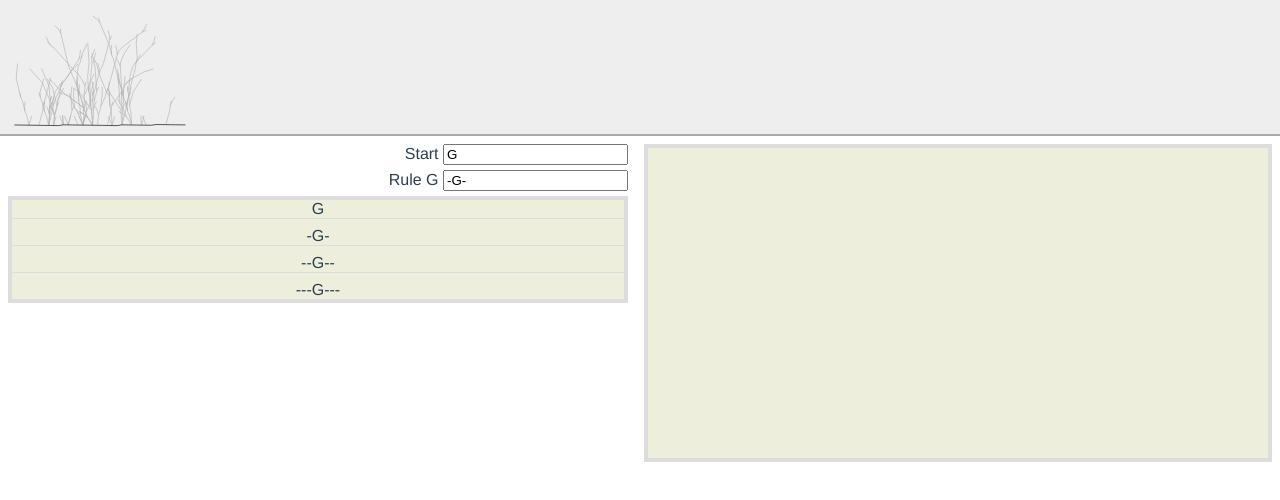
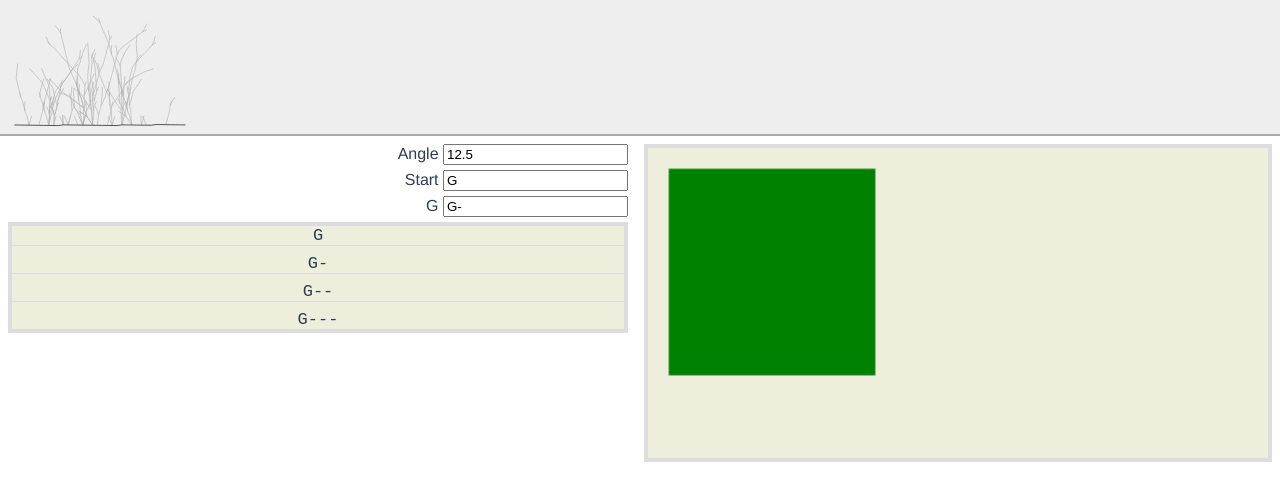
Before and after one commit to martinxyz/burningforest, a Vue app: page / in a window 1280 px wide. Shown: the top 500 px of the page. Built offline with nearby package versions, Linux system fonts and the light colour scheme.

Commit message:
automatic list of active rules

```diff
--- a/package.json
+++ b/package.json
@@ -11,6 +11,7 @@
     "build": "node build/build.js"
   },
   "dependencies": {
+    "lodash": "^4.17.4",
     "paper": "^0.11.5",
     "vue": "^2.5.2"
   },
--- a/src/components/HelloL.vue
+++ b/src/components/HelloL.vue
@@ -1,8 +1,9 @@
 <template>
   <div class="layout-row">
     <div class="tile layout-column inputs">
+      <label>Angle <input v-model="angle"></label>
       <label>Start <input v-model="axiom"></label>
-      <label>Rule G <input v-model="rule1"></label>
+      <label v-for="s in usedSymbols">{{s}} <input v-model="rules[s]"></label>
       <div class="layout-column expansions">
         <span class="mono">{{axiom}}</span>
         <span class="mono">{{calc1}}</span>
@@ -10,7 +11,7 @@
         <span class="mono">{{calc3}}</span>
       </div>
     </div>
-    <canvas class="tile"></canvas>
+    <canvas class="tile" ref="canvas"></canvas>
   </div>
 </template>
 
@@ -20,17 +21,48 @@
     name: 'HelloWorld',
     data () {
       return {
+        angle: '12.5',
         axiom: 'G',
-        rule1: '-G-'
+        rules: {
+          G: 'G-'
+        }
       }
     },
     computed: {
-      rules () {
-        return {'G': this.rule1}
+      usedSymbols () {
+        let s = new Set()
+        let addSymbolsOfRule = (rule) => {
+          for (let c of rule) {
+            if (lsystem.terminalSymbols.has(c)) continue
+            if (!s.has(c)) {
+              s.add(c)
+              let rule = this.rules[c]
+              if (rule) addSymbolsOfRule(rule)
+            }
+          }
+        }
+        addSymbolsOfRule(this.axiom)
+        return [...s.keys()]
       },
       calc1 () { return lsystem.expand(this.axiom, this.rules) },
       calc2 () { return lsystem.expand(this.calc1, this.rules) },
       calc3 () { return lsystem.expand(this.calc2, this.rules) }
+    },
+    watch: {
+      calc3 (value) {
+        this.render()
+      }
+    },
+    mounted () {
+      this.render()
+    },
+    methods: {
+      render () {
+        let canvas = this.$refs.canvas
+        let ctx = canvas.getContext('2d')
+        console.log('rendering:', this.calc3)
+        lsystem.render(this.calc3, ctx)
+      }
     }
   }
 </script>
@@ -79,6 +111,7 @@
     border-top: none;
   }
   .mono {
-    /* font-family: monospace; */
+    font-family: monospace;
+    font-size: 17px;
   }
 </style>
--- a/src/lsystem.js
+++ b/src/lsystem.js
@@ -6,3 +6,10 @@ export function expand (axiom, rules) {
   }
   return result
 }
+
+export const terminalSymbols = new Set('-+[]{.}')
+
+export function render (s, ctx) {
+  ctx.fillStyle = 'green'
+  ctx.fillRect(10, 10, 100, 100)
+}
```
